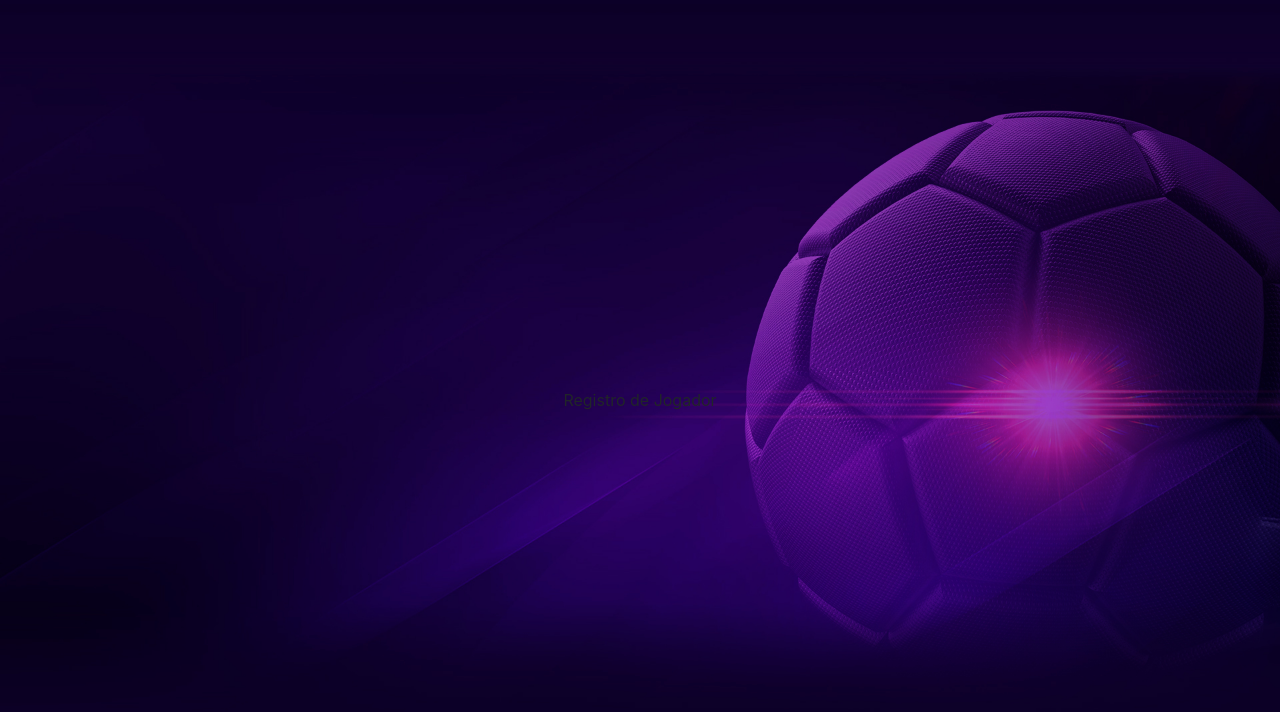
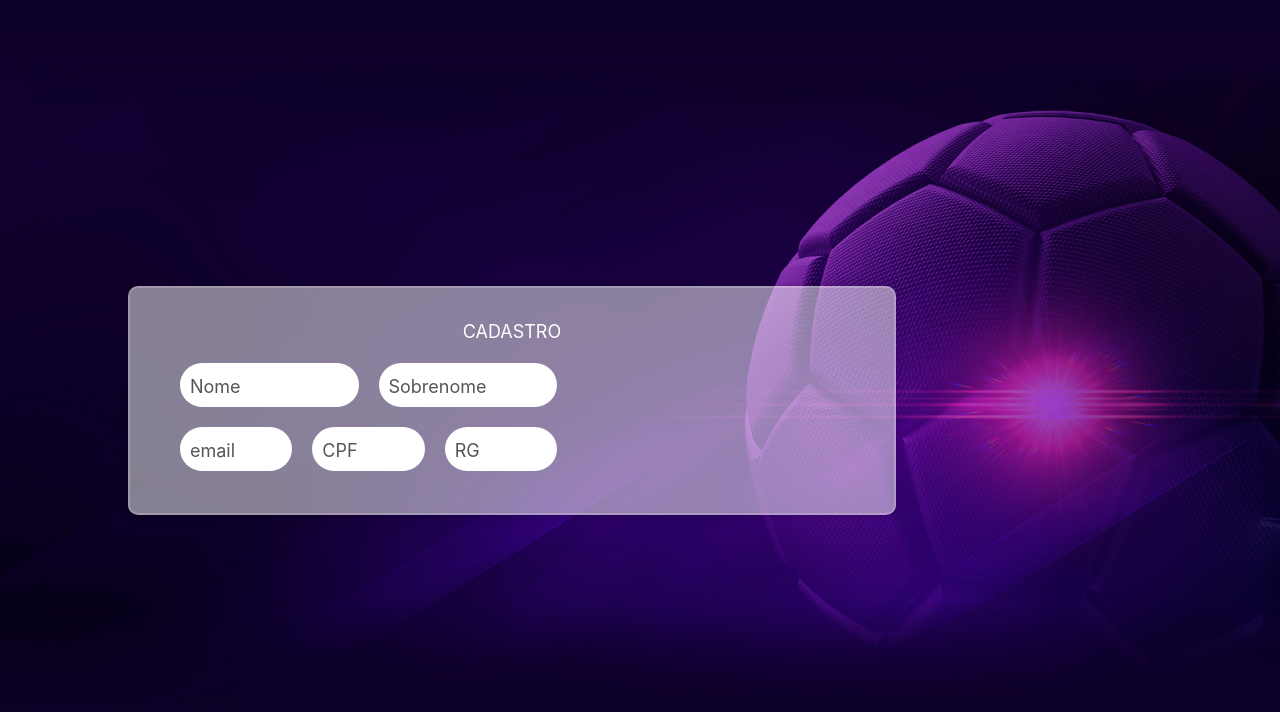
Before and after one commit to aligadigital/olheirodigital, a React (Create React App) app: page /player/register in a window 1280 px wide. Shown: the top 712 px of the page. Built offline with nearby package versions, Linux system fonts and the light colour scheme; the HTML template or start-up script is replaced by a standard one.

Commit message:
form cadastro

```diff
--- a/src/Components/LoginForm/LoginForm.css
+++ b/src/Components/LoginForm/LoginForm.css
@@ -17,7 +17,6 @@
 }
 
 .form-box {
-
     max-width: 100%; /* Set maximum width for the form-box */
     text-align: center;
   }
--- /dev/null
+++ b/src/Components/Player/Register/Register.css
@@ -0,0 +1,171 @@
+
+
+.wrapper-cadastro {
+    width: 60%;
+    background-color: rgba(255, 255, 255, 0.5);
+    border: 2px solid rgba(255, 255, 255, .2);
+    opacity: 3;
+    backdrop-filter: blur(960deg);
+    box-shadow: 0 0 10px rgba(0, 0, 0, .2);
+    color: white;
+    border-radius: 10px;
+    padding: 30px 40px;
+    display: flex;
+    flex-direction: column; /* Arrange children in a column */
+    justify-content: center; /* Center children vertically */
+    align-items: center; /* Center children horizontally */
+    position: absolute; /* Position absolute */
+    left: 10%; /* 10% from the left edge */
+}
+
+.title{
+    justify-content: center;
+    align-items: center;
+    text-align: center;
+    font-size: large;
+    padding-bottom: 10px;
+
+}
+.form-box-cadastro {
+    display: flex;
+    align-self: self-start;
+    width: 100%; /* Set maximum width for the form-box */
+}
+
+
+.input-box-register{
+    align-items: start;
+    display: inline-block;
+    text-align: left;
+    width: 100%;
+    align-self: flex-start;
+    padding-bottom: 10px;
+    padding-left: 10px;
+    top: 8px;
+    font-size: 11px;
+    position: relative;
+ }
+
+
+ .col2,
+ .col3 {
+     display: grid;
+     grid-template-columns: repeat(auto-fit, minmax(0, 1fr));
+     grid-gap: 10px;
+     width: 100%;
+     margin-bottom: 10px;
+ }
+
+
+
+.validation-enable{
+  background-color: transparent;
+  color: rgb(222, 84, 84);
+  font-weight: 700;
+  text-align: center;
+  padding: 10px;
+  border-radius: 10px;
+  margin-bottom: 10px;
+  visibility: visible;
+
+}
+.validation-disable{
+    padding: 10px;
+    border-radius: 10px;
+    margin-bottom: 10px;
+    visibility: hidden;
+
+  }
+.wrapper h1{
+    font-size: 36px;
+    text-align: center;;
+}
+
+.form-box-register .input-box{
+    position: relative;
+    width: 100%;
+    margin: 20px 0 ;
+}
+
+
+
+.place{
+    position: absolute;
+    top: 10px;
+    transition:  0.2s, font-size 0.2s, color 0.2s;
+    left: 15px;
+    font-size: 18px;
+    padding: 0px 5px;
+    color: #555555;
+}
+
+.input-box-register input:focus + .place,
+.input-box-register input:not(:focus):not(:placeholder-shown) + .place {
+    top: -1px;
+    font-size: 8px;
+    opacity: 1;
+    transition: top 0.2s, font-size 0.2s, color 0.2s;
+    /* Change color to match your design */
+    /* Adjust size to match your design */
+}
+.input-box-register input:not(:focus):placeholder-shown + .place {
+    top: 10px; /* Adjust as needed */
+    font-size: 18px; /* Adjust as needed */
+    opacity: 1;
+    transition: top 0.2s, font-size 0.2s, color 0.2s;
+    /* Change color to match your design */
+    /* Adjust size to match your design */
+}
+
+  .input-box-register input::placeholder {
+    color: transparent; /* Hide original placeholder text */
+  }
+
+
+
+.input-box-register input{
+    width: 100%;
+    height: 10px;
+    border: 2px solid rgba(255,255,255,.2) ;
+    outline: none;
+    border-radius: 40px;
+    font-size: 20px;
+    padding: 20px 40px 20px 20px;
+
+}
+
+
+
+.span-logintitle{
+    padding-top: 20px;
+    padding-bottom: 20px;
+    font-weight: 700;
+    font-size: 30px;
+    color: #4F4F4F;
+}
+
+
+.wrapper-register button{
+    width: 100%;
+    height: 45px;
+    border: none;
+    outline: none;
+    border-radius: 40px;
+    background: #4B0082;
+    box-shadow: 0 0 10px rgba(0,0,0,-1);
+    font-size: 18px;
+    color: #fff;
+    font-weight: 700;
+    cursor: pointer;
+}
+
+/* Media query for screens smaller than 620px */
+@media (max-width: 620px) {
+    .wrapper-register {
+      /* Adjust padding for smaller screens */
+      width: 100%;
+    }
+    .form-box-register{
+        width: 98%;
+    }
+  }
--- a/src/Components/Player/Register/Register.jsx
+++ b/src/Components/Player/Register/Register.jsx
@@ -1,9 +1,49 @@
+import './Register.css';
 
+import React from 'react';
+import { useNavigate } from 'react-router-dom';
 
-const  PlayerRegister = () => {
+function PlayerRegister()  {
+    const navigate = useNavigate();
+
+    const handleSubmit = (event) => {
+      event.preventDefault();
+      navigate('/player/register');
+    };
     return (
     <>
-       <div>Registro de Jogador</div>
+       <div className='wrapper-cadastro'>
+        <div className="title">CADASTRO</div>
+        <div className='form-box-cadastro'>
+            <form onSubmit={handleSubmit}>
+               <div className='col2'>
+               <div className='input-box-register'>
+                    <input type='text' name='nome' placeholder='nome'/>
+                    <label className='place'>Nome</label>
+               </div>
+               <div className='input-box-register'>
+                    <input type='text' name='sobrenome' placeholder='nome'/>
+                    <label className='place'>Sobrenome</label>
+               </div>
+               </div>
+               <div className='col3'>
+               <div className='input-box-register'>
+                    <input type='text' name='email' placeholder='nome'/>
+                    <label className='place'>email</label>
+               </div>
+               <div className='input-box-register'>
+                    <input type='text' name='CPF' placeholder='nome'/>
+                    <label className='place'>CPF</label>
+               </div>
+               <div className='input-box-register'>
+                    <input type='text' name='RG' placeholder='nome'/>
+                    <label className='place'>RG</label>
+               </div>
+               </div>
+            </form>
+        </div>
+       </div>
+
     </>
     );
 }
```
